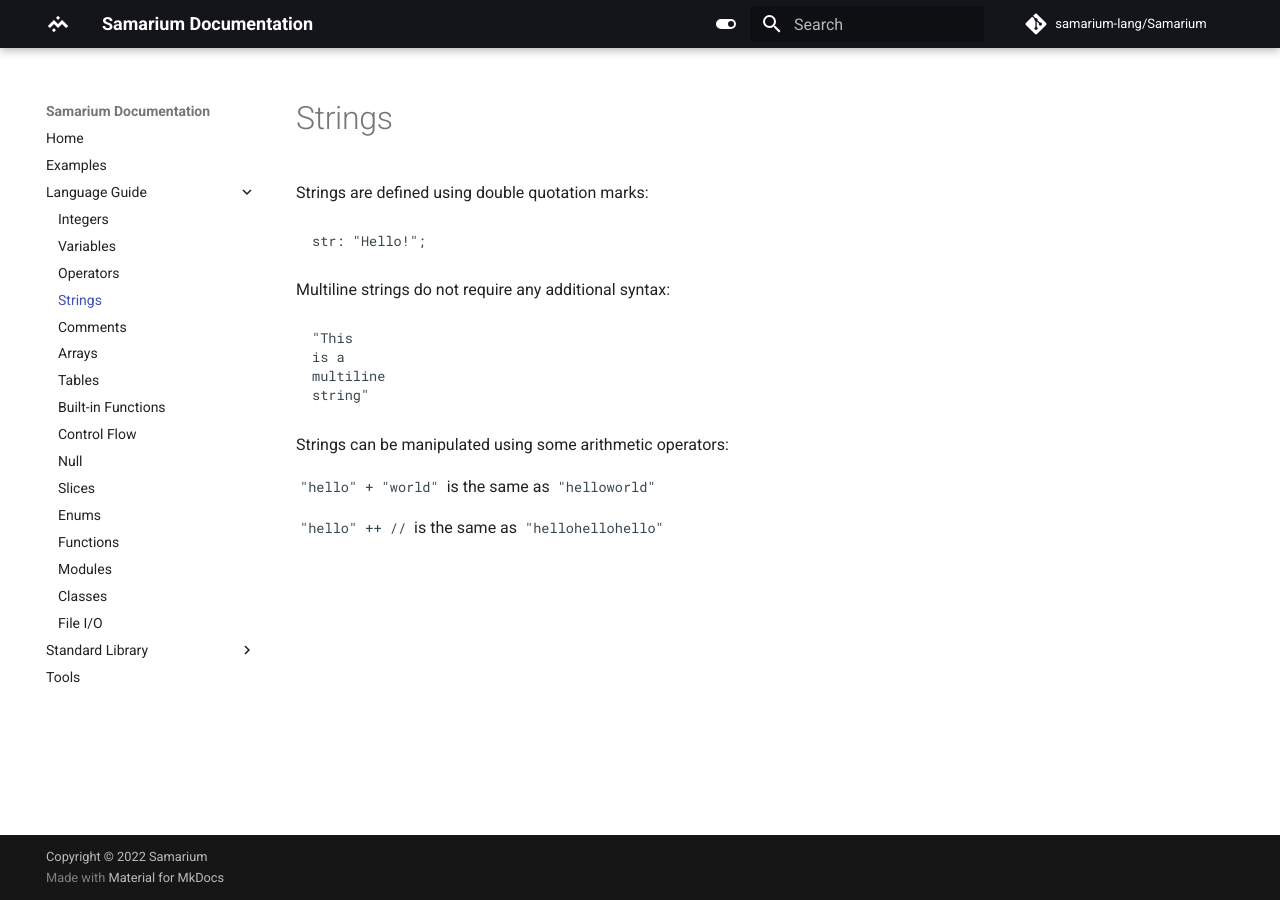
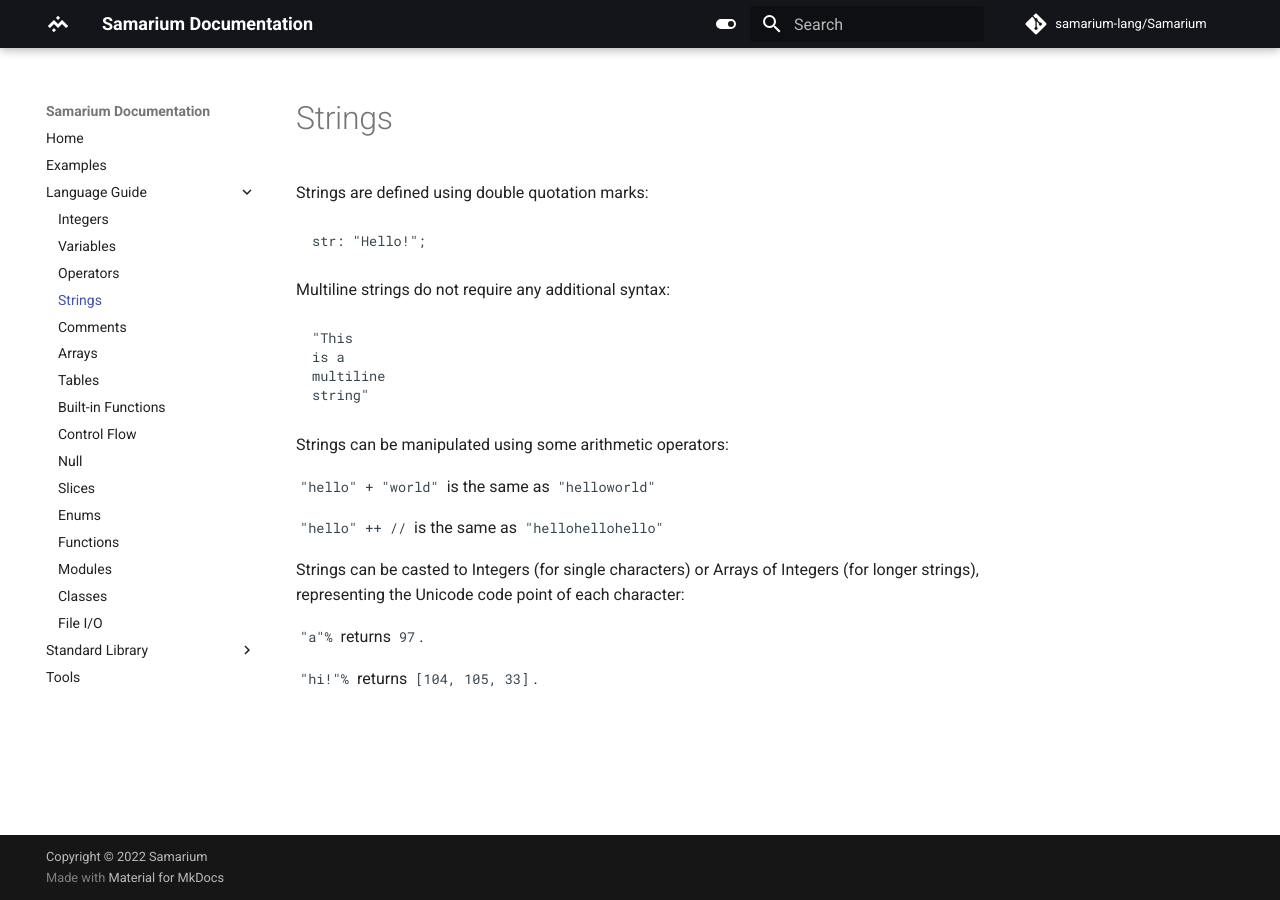
Before and after one commit to samarium-lang/Samarium, an MkDocs documentation site: the page built from docs/strings.md, in a window 1280 px wide. Built offline with MkDocs 1.6.1 and Material for MkDocs 9.7.7, drawn with Linux system fonts in a browser that asks for light colours; comment, search, counter and statistics services are not loaded.

```diff
--- a/docs/strings.md
+++ b/docs/strings.md
@@ -20,3 +20,10 @@ Strings can be manipulated using some arithmetic operators:
 `"hello" + "world"` is the same as `"helloworld"`
 
 `"hello" ++ //` is the same as `"hellohellohello"`
+
+Strings can be casted to Integers (for single characters) or Arrays of Integers
+(for longer strings), representing the Unicode code point of each character:
+
+`"a"%` returns `97`.
+
+`"hi!"%` returns `[104, 105, 33]`.
```
Also changed, not shown: docs/builtins.md (+0 -9 lines), docs/integers.md (+6 -0 lines).
